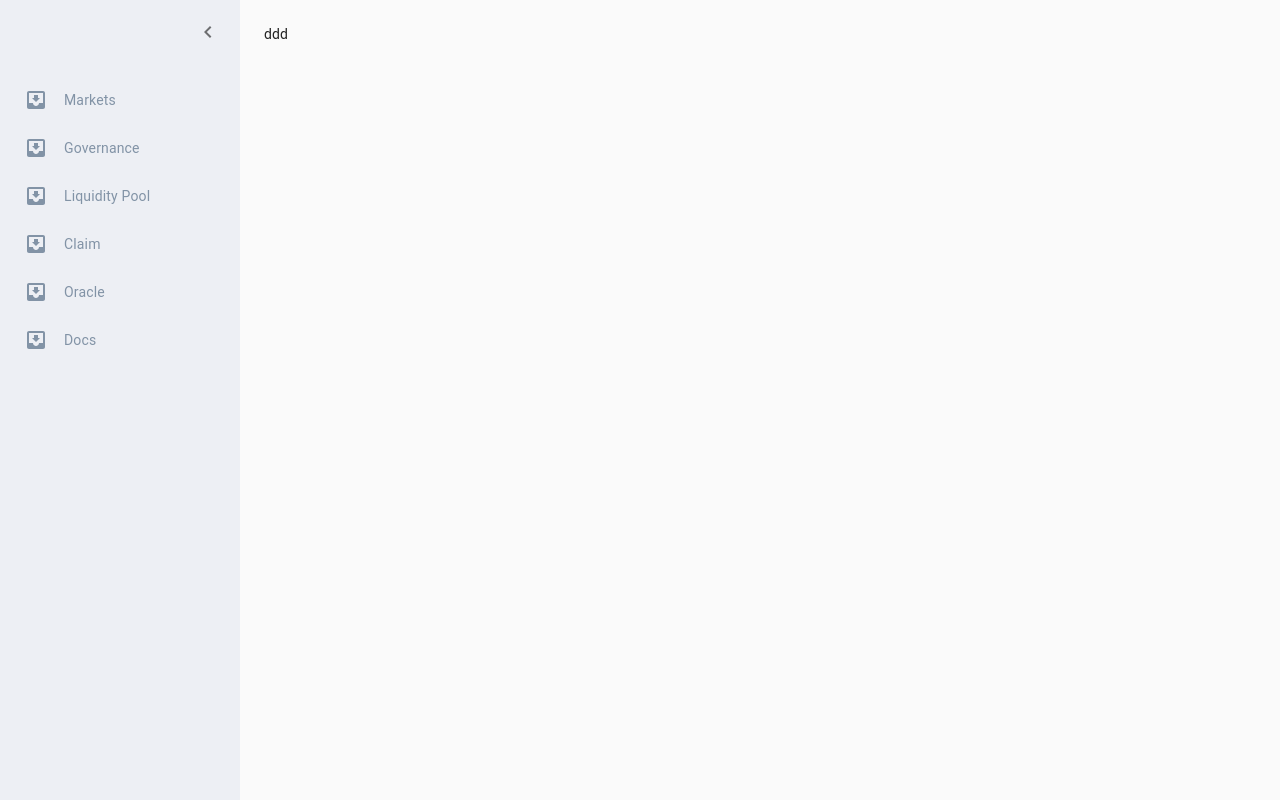
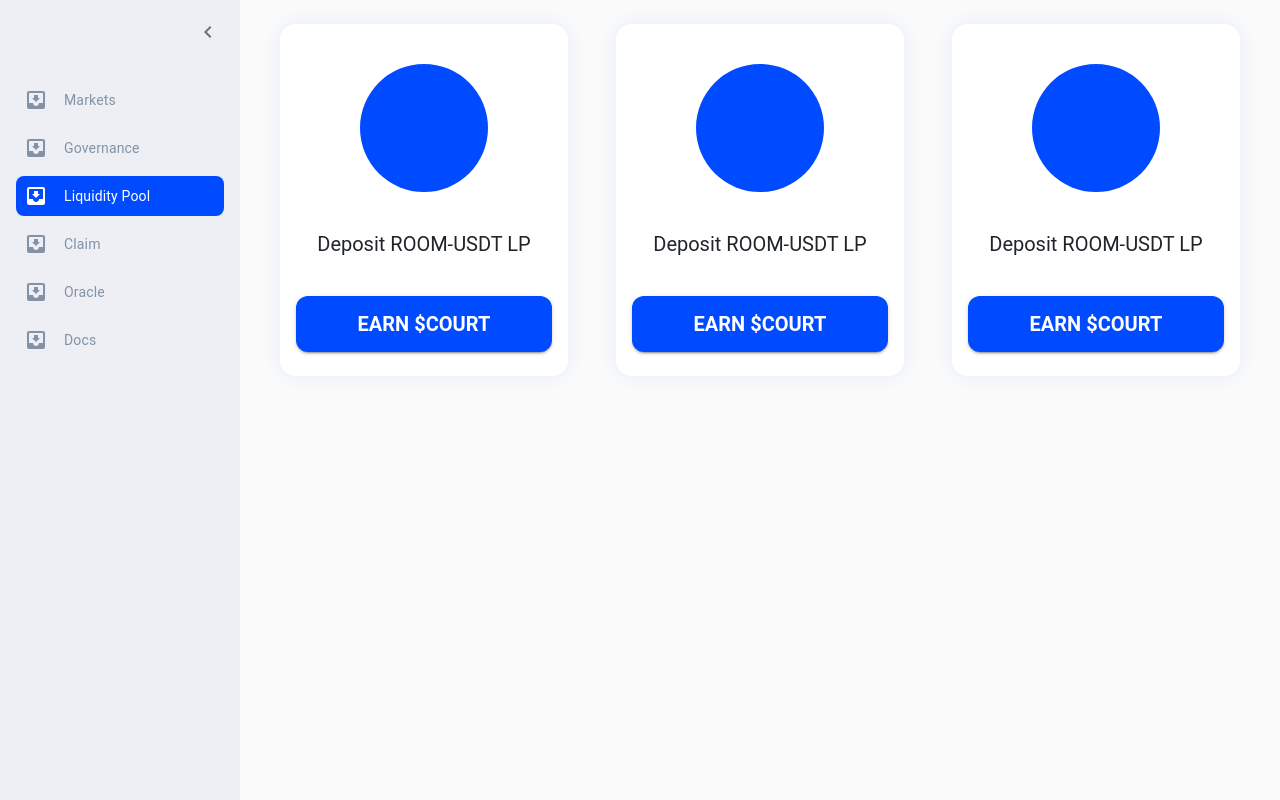
Before and after one commit to OptionRoom/OptionRoom-Application, a React (Create React App) app: page /liquidity-mining in a window 1280 px wide. Built offline with nearby package versions, Linux system fonts and the light colour scheme.

Commit message:
Updates on the flow

```diff
--- a/src/App.js
+++ b/src/App.js
@@ -11,6 +11,7 @@ import './App.css';
 import Sidebar from "./components/Sidebar";
 import Home from "./pages/Home";
 import Claim from "./pages/Claim";
+import LiquidityMining from "./pages/LiquidityMining";
 
 const theme = createMuiTheme({
     palette: {
@@ -38,7 +39,7 @@ function App() {
 
     return (
         <div>
-            <CssBaseline />
+            <CssBaseline/>
             <ThemeProvider theme={theme}>
                 <Router>
                     <div className={classes.Main}>
@@ -47,6 +48,9 @@ function App() {
                             <Switch>
                                 <Route path="/claim">
                                     <Claim/>
+                                </Route>
+                                <Route path="/liquidity-mining">
+                                    <LiquidityMining/>
                                 </Route>
                                 <Route path="/">
                                     <Home></Home>
--- a/src/components/Sidebar/index.js
+++ b/src/components/Sidebar/index.js
@@ -139,7 +139,7 @@ function Sidebar() {
                         },
                         {
                             title: 'Liquidity Pool',
-                            link: '/liquidity-pool',
+                            link: '/liquidity-mining',
                         },
                         {
                             title: 'Claim',
--- /dev/null
+++ b/src/pages/LiquidityMining/index.js
@@ -0,0 +1,41 @@
+import {useState} from 'react';
+import Button from '@material-ui/core/Button';
+
+import {useStyles} from './styles';
+
+function LiquidityMining() {
+    const classes = useStyles();
+    const [value, setValue] = useState(0);
+
+    const handleChange = (event, newValue) => {
+        setValue(newValue);
+    };
+
+    return (
+        <div className={classes.LiquidityMiningPage}>
+            <div className={classes.Pools}>
+                {
+                    ["1", "1", "1"].map((pool) => (
+                        <div className={classes.Pool}>
+                            <div className={classes.Pool__Icon}>
+
+                            </div>
+                            <div className={classes.Pool__Title}>
+                                Deposit ROOM-USDT LP
+                            </div>
+                            <div className={classes.Pool__Action}>
+                                <Button className={classes.Pool__Action__Btn}
+                                        variant="contained"
+                                        color="primary">
+                                    Earn $COURT
+                                </Button>
+                            </div>
+                        </div>
+                    ))
+                }
+            </div>
+        </div>
+    );
+}
+
+export default LiquidityMining;
--- /dev/null
+++ b/src/pages/LiquidityMining/styles.js
@@ -0,0 +1,47 @@
+import {makeStyles} from "@material-ui/core/styles";
+
+export const useStyles = makeStyles((theme) => ({
+    LiquidityMiningPage: {},
+    Pools: {
+        display: 'flex',
+        alignItems: 'center',
+        justifyContent: 'center',
+    },
+    Pool: {
+        borderRadius: '16px',
+        backgroundColor: '#FFFFFF',
+        boxShadow: '0 0 20px 0 #E6EDFF',
+        padding: '40px 16px 24px',
+        marginRight: '48px',
+        width: '288px',
+        '&:last-child': {
+            marginRight: '0',
+        }
+    },
+    Pool__Icon: {
+        width: '128px',
+        height: '128px',
+        borderRadius: '50%',
+        background: '#004BFF',
+        marginBottom: '40px',
+        margin: '0 auto'
+    },
+    Pool__Title: {
+        color: '#212529',
+        fontSize: '20px',
+        letterSpacing: 0,
+        lineHeight: '24px',
+        textAlign: 'center',
+        marginBottom: '40px',
+    },
+    Pool__Action: {},
+    Pool__Action__Btn: {
+        width: '100%',
+        borderRadius: '12px',
+        fontSize: '20px',
+        fontWeight: 600,
+        letterSpacing: 0,
+        lineHeight: '24px',
+        height: '56px'
+    }
+}));
```
Also changed, not shown: 1 other file (tests, documents, lock files or other folders).
